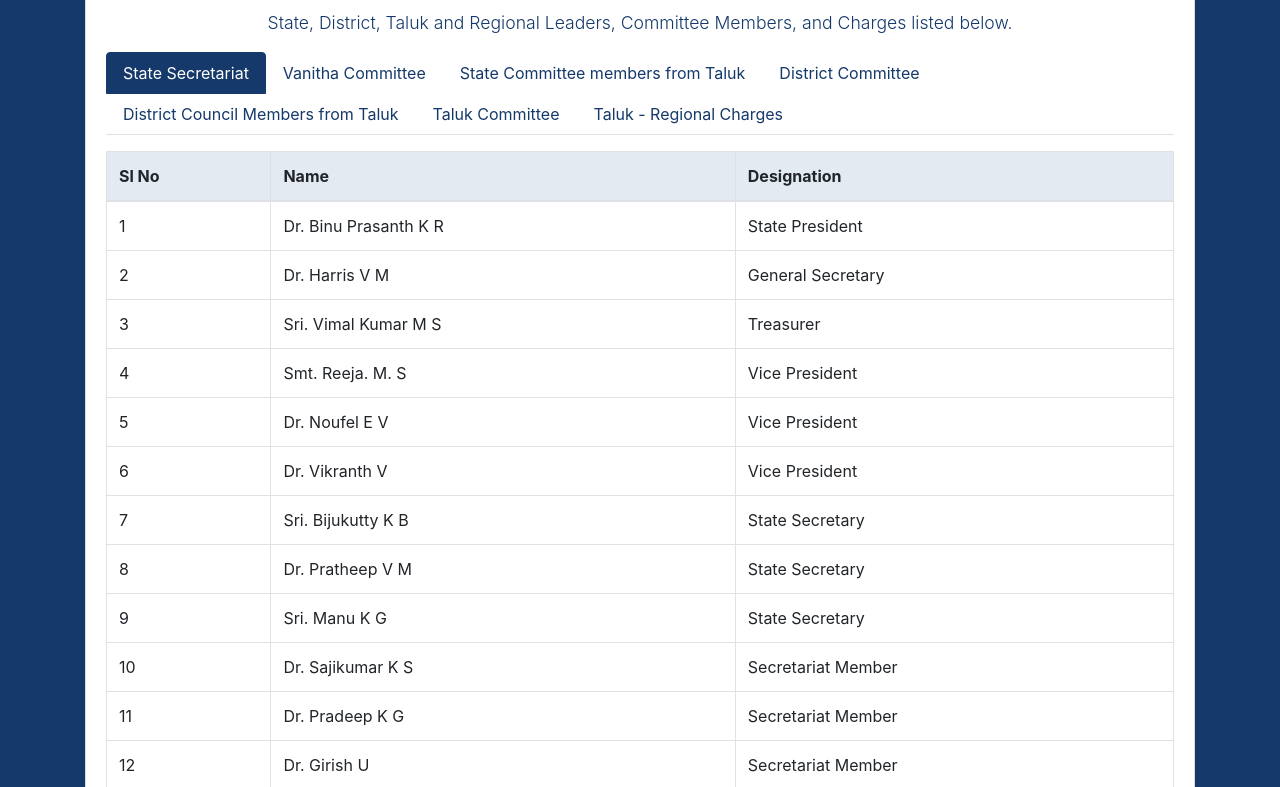
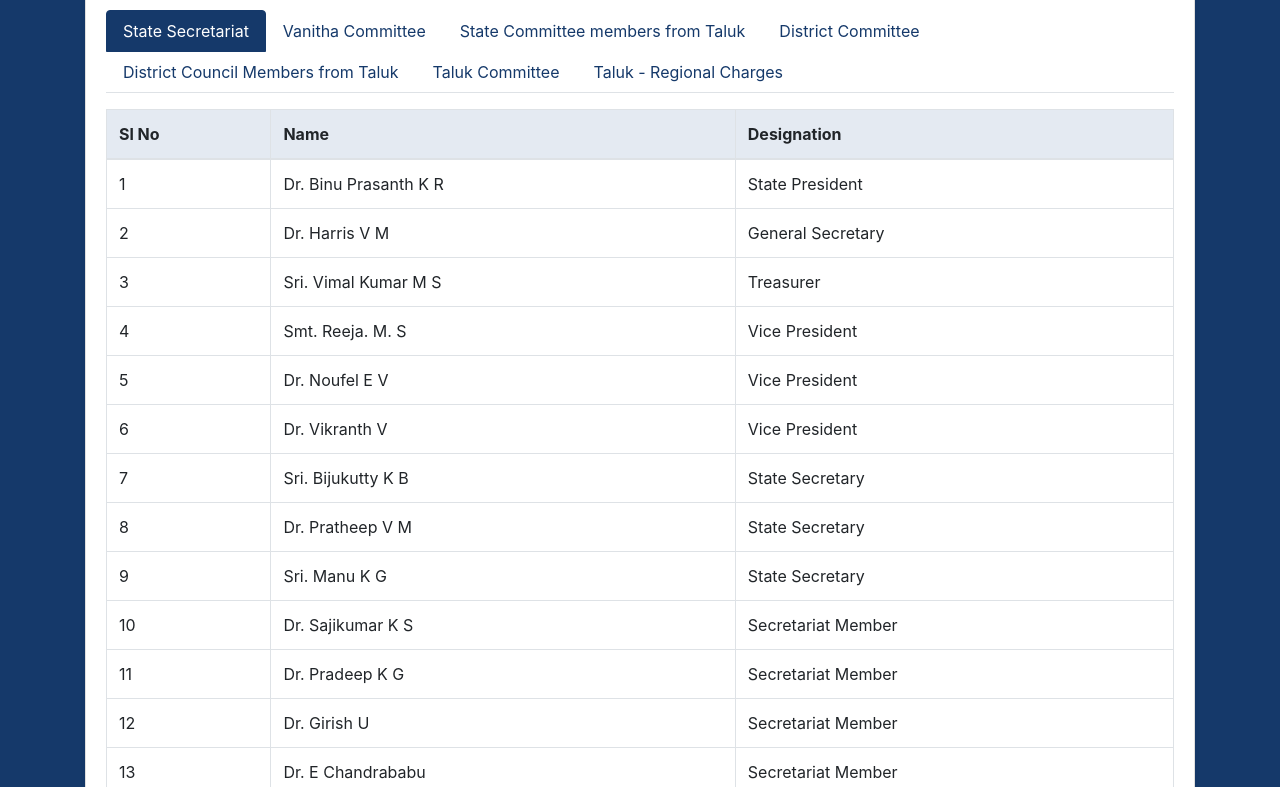
Before and after one commit to riyasatl710-byte/kgoftvmtaluk1, a plain HTML site: page leadership.html in a window 1280 px wide. Shown: the part 155-942 px from the top of the page. Drawn offline with nearby package versions, Linux system fonts and the light colour scheme.

Commit message:
Update leadership.html

```diff
--- a/leadership.html
+++ b/leadership.html
@@ -40,7 +40,6 @@
       <div class="card-body">
         <h2 class="text-center">Leadership & Committees</h2>
         <p class="lead text-center">
-          State, District, Taluk and Regional Leaders, Committee Members, and Charges listed below.
         </p>
         <!-- Tabs -->
         <ul class="nav nav-tabs" id="leadTabs" role="tablist">
```
